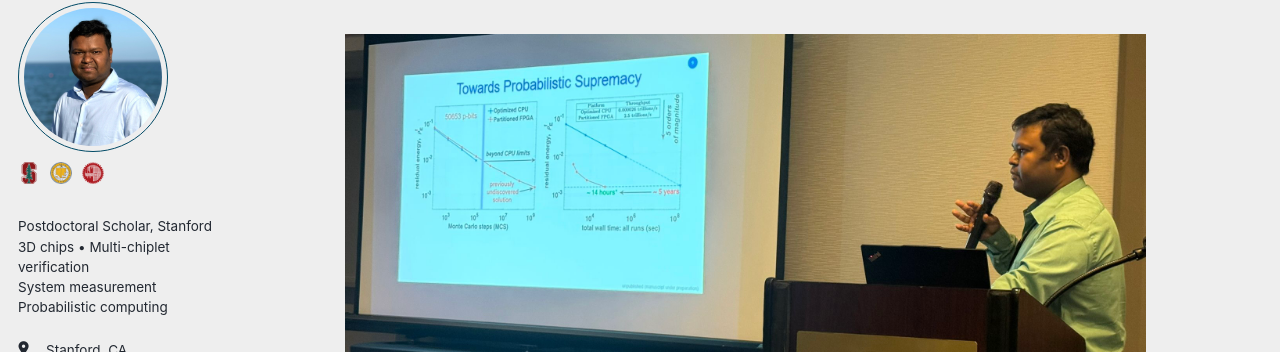
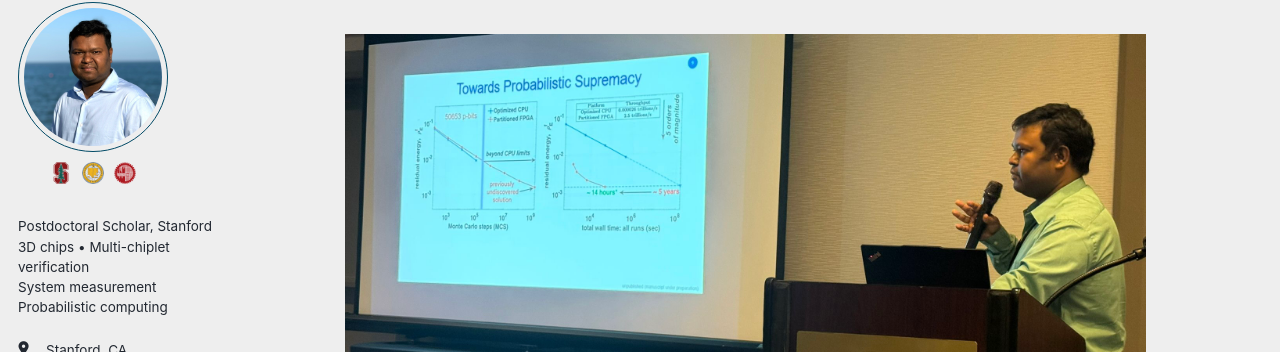
Before and after one commit to navidaadit/navidaadit.github.io, a Jekyll site: the page built from _pages/about.md, in a window 1280 px wide. Shown: the part 97-449 px from the top of the page. Built offline with Jekyll 4.4.1, drawn with Linux system fonts in a browser that asks for light colours; some web fonts are replaced.

Commit message:
Update _custom.scss

```diff
--- a/_sass/_custom.scss
+++ b/_sass/_custom.scss
@@ -62,15 +62,15 @@
   margin-left: 0 !important;
 }
 
-/* 3. Affiliation Logos - LEFT ALIGNED */
+/* 3. Affiliation Logos - CENTERED UNDER AVATAR */
 .sidebar .affil-logos{
   display: flex !important;
-  width: 100% !important;
-  justify-content: flex-start !important;   /* Aligns items to start (left) */
+  width: 150px !important;        /* Match the Desktop Avatar width exactly */
+  justify-content: center !important; /* Center logos within the 150px box */
   align-items: center !important;
   gap: 10px !important;
   line-height: 1 !important;
-  margin: 8px 0 12px 0 !important; /* Remove auto margins */
+  margin: 8px 0 12px 0 !important; /* 0 left margin keeps box on the left */
   padding: 0 !important;
   flex-wrap: nowrap !important;
 }
@@ -112,6 +112,9 @@
 /* Phone adjustments */
 @media (max-width: 640px){
   .author__avatar img { width: 110px; height: 110px; }
+
+  /* Update logos width to match smaller avatar */
+  .sidebar .affil-logos { width: 110px !important; }
 
   /* FORCE Left align on mobile too */
   .author__content, .author__bio {
```
